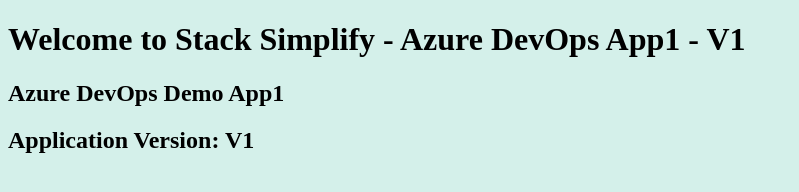
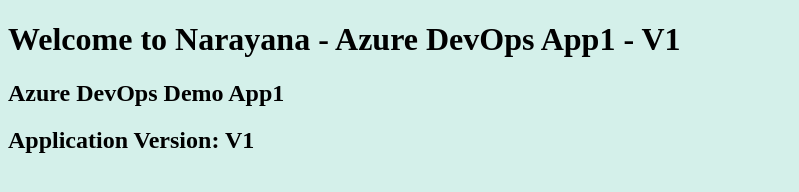
Before and after one commit to NarayanaKL/azure-devops-github-acr-aks-app1_1, a plain HTML site: page index.html in a window 1280 px wide. Shown: the whole page, without its empty margins (0-799 px from the left). Drawn offline with Linux system fonts and the light colour scheme.

Commit message:
index updated

```diff
--- a/index.html
+++ b/index.html
@@ -1,7 +1,7 @@
 <!DOCTYPE html>
 <html>
    <body style="background-color:rgb(212, 240, 234);">
-      <h1>Welcome to Stack Simplify - Azure DevOps App1 - V1</h1>
+      <h1>Welcome to Narayana - Azure DevOps App1 - V1</h1>
       <h2>Azure DevOps Demo App1</h2>
       <h2>Application Version: V1</h2>
    </body>
```
